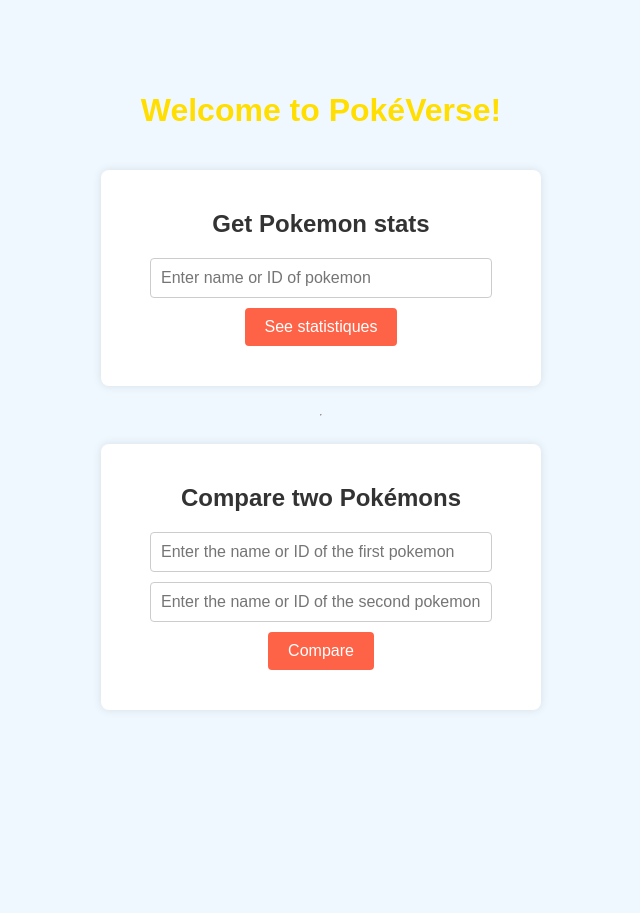
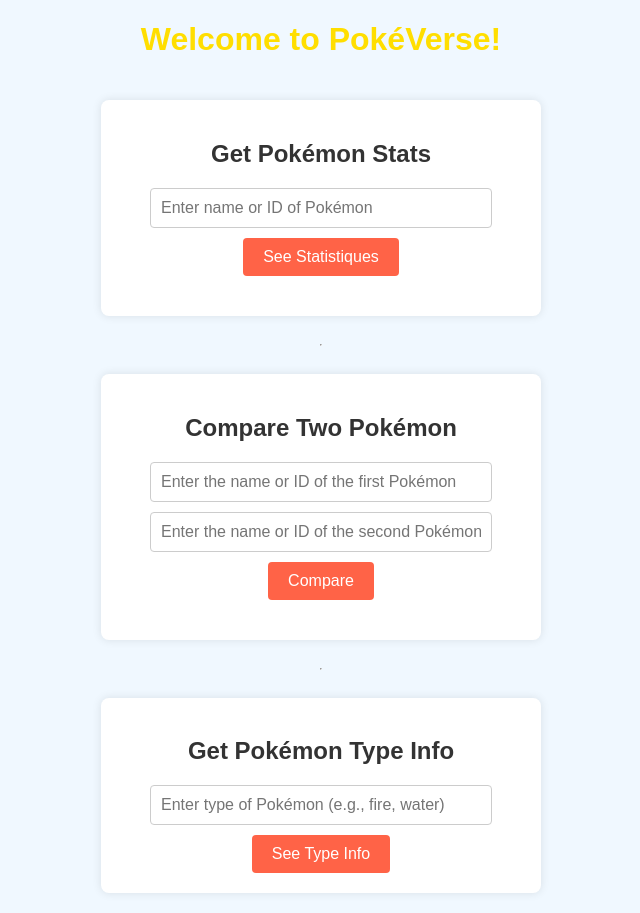
Before and after one commit to jebalisoumaya/PokeAPI, a Flask app: page / in a window 1280 px wide. Shown: the whole page, without its empty margins (319-959 px from the left). Before the commit the page ends 710 px from the top, so only its background shows below. Run offline with Flask 3, Linux system fonts and the light colour scheme.

Commit message:
3 requests

```diff
--- a/app.py
+++ b/app.py
@@ -53,6 +53,39 @@ def compare_pokemons():
         })
     return jsonify({"error": "Un ou les deux Pokémon n'ont pas été trouvés"}), 404
 
+@app.route('/type/<type_name>', methods=['GET'])
+def get_pokemon_by_type(type_name):
+    url = f'https://pokeapi.co/api/v2/type/{type_name}'
+    response = requests.get(url)
+    if response.status_code == 200:
+        data = response.json()
+        pokemon_count = len(data['pokemon'])
+        total_hp = 0
+        for p in data['pokemon']:
+            pokemon_url = p['pokemon']['url']
+            pokemon_response = requests.get(pokemon_url)
+            if pokemon_response.status_code == 200:
+                pokemon_data = pokemon_response.json()
+                total_hp += pokemon_data['stats'][0]['base_stat']
+
+        average_hp = total_hp / pokemon_count if pokemon_count > 0 else 0
+
+
+        effectiveness = {
+            "double_damage_to": [t['name'] for t in data['damage_relations']['double_damage_to']],
+            "half_damage_to": [t['name'] for t in data['damage_relations']['half_damage_to']],
+            "no_damage_to": [t['name'] for t in data['damage_relations']['no_damage_to']]
+        }
+
+        return jsonify({
+            "type": type_name,
+            "pokemon_count": pokemon_count,
+            "average_hp": average_hp,
+            "effectiveness": effectiveness
+        })
+    else:
+        return jsonify({"error": "Type non trouvé"}), 404
+
 
 
 if __name__ == '__main__':
--- a/templates/index.html
+++ b/templates/index.html
@@ -57,40 +57,82 @@
           resultDiv.innerHTML = `<p>${data.error}</p>`;
         }
       }
+
+      // Fonction pour récupérer les informations sur un type de Pokémon
+      async function fetchPokemonByType() {
+        const typeName = document.getElementById("type-input").value;
+        const response = await fetch(`/type/${typeName}`);
+        const data = await response.json();
+
+        const resultDiv = document.getElementById("result-type");
+        if (response.status === 200) {
+          resultDiv.innerHTML = `
+                <h3>Statistiques du type ${data.type}</h3>
+                <p><strong>Nombre de Pokémon:</strong> ${data.pokemon_count}</p>
+                <p><strong>Moyenne des HP:</strong> ${data.average_hp}</p>
+                <h4>Efficacité contre d'autres types:</h4>
+                <p><strong>Double dégâts contre:</strong> ${data.effectiveness.double_damage_to.join(
+                  ", "
+                )}</p>
+                <p><strong>Dégâts réduits contre:</strong> ${data.effectiveness.half_damage_to.join(
+                  ", "
+                )}</p>
+                <p><strong>Aucun dégât contre:</strong> ${data.effectiveness.no_damage_to.join(
+                  ", "
+                )}</p>
+            `;
+        } else {
+          resultDiv.innerHTML = `<p>${data.error}</p>`;
+        }
+      }
     </script>
   </head>
   <body>
     <h1>Welcome to PokéVerse!</h1>
 
-    <!-- Search pokemob by id or name-->
+    <!-- Search Pokémon by id or name -->
     <section>
-      <h2>Get Pokemon stats</h2>
+      <h2>Get Pokémon Stats</h2>
       <input
         type="text"
         id="pokemon-input"
-        placeholder="Enter name or ID of pokemon"
+        placeholder="Enter name or ID of Pokémon"
       />
-      <button onclick="fetchPokemonStats()">See statistiques</button>
+      <button onclick="fetchPokemonStats()">See Statistiques</button>
       <div id="result-single"></div>
     </section>
 
     <hr />
 
-    <!-- Comparing two pokemons -->
+    <!-- Comparing two Pokémon -->
     <section>
-      <h2>Compare two Pokémons</h2>
+      <h2>Compare Two Pokémon</h2>
       <input
         type="text"
         id="pokemon1-input"
-        placeholder="Enter the name or ID of the first pokemon"
+        placeholder="Enter the name or ID of the first Pokémon"
       />
       <input
         type="text"
         id="pokemon2-input"
-        placeholder="Enter the name or ID of the second pokemon"
+        placeholder="Enter the name or ID of the second Pokémon"
       />
       <button onclick="comparePokemons()">Compare</button>
       <div id="result-compare"></div>
     </section>
+
+    <hr />
+
+    <!-- Search Pokémon by type -->
+    <section>
+      <h2>Get Pokémon Type Info</h2>
+      <input
+        type="text"
+        id="type-input"
+        placeholder="Enter type of Pokémon (e.g., fire, water)"
+      />
+      <button onclick="fetchPokemonByType()">See Type Info</button>
+      <div id="result-type"></div>
+    </section>
   </body>
 </html>
```
